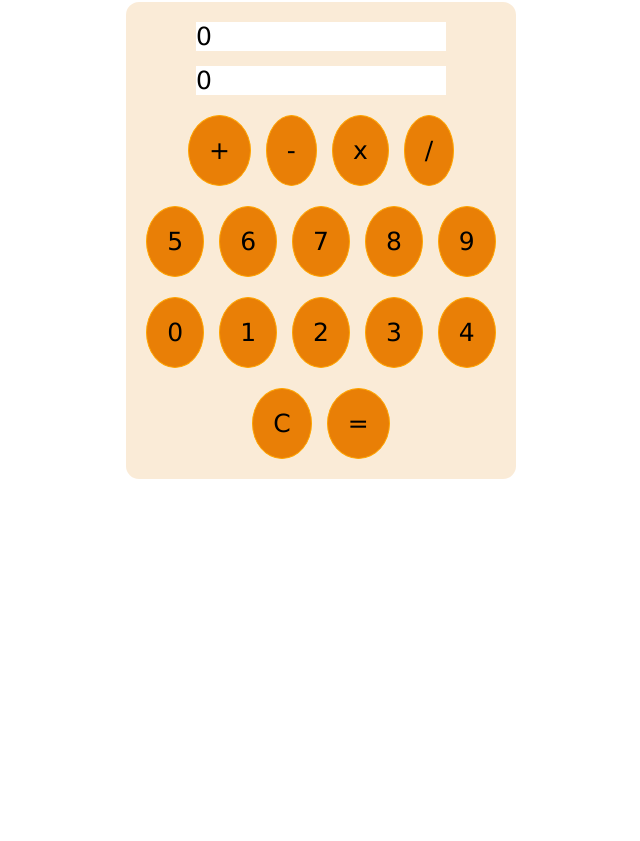
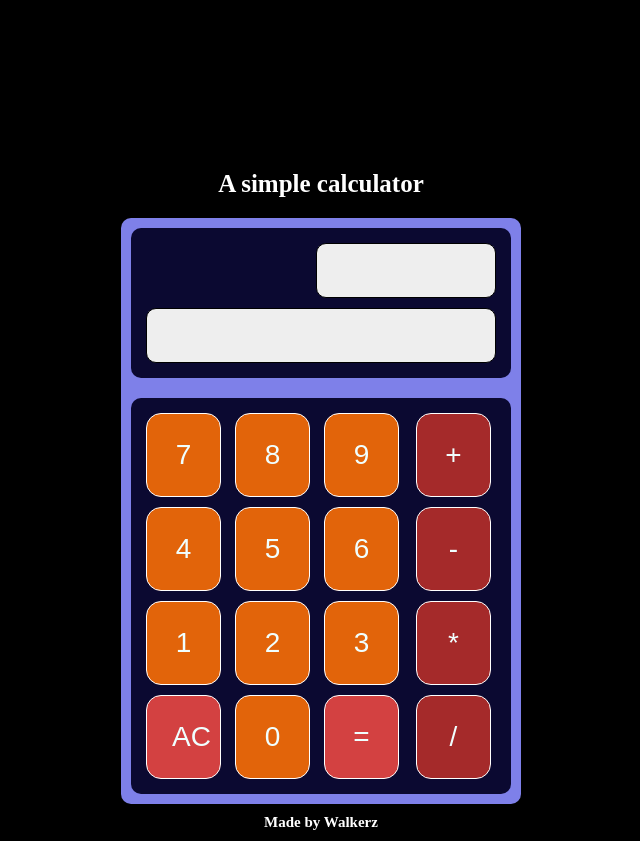
Before and after one commit to NachoCatalan/project-calculadora, a plain HTML site: page index.html in a window 1280 px wide. Shown: the whole page, without its empty margins (319-959 px from the left). Before the commit the page ends 800 px from the top, so only its background shows below. Drawn offline with Linux system fonts and the light colour scheme.

Commit message:
se añade la interfaz visual y se corrigen bugs con la funcion igual

```diff
--- a/css/styles.css
+++ b/css/styles.css
@@ -1,43 +1,112 @@
-* {
-    margin: 0;
-    padding: 0;
-    font-family: Verdana, Geneva, Tahoma, sans-serif;
+*{
+    box-sizing: border-box;
+}
+.titulo{
+    color: white;
+    display: flex;
+    justify-content: center;
+    margin-top: 150px;
+    padding: 20px;
     font-size: 25px;
+    font-weight: bold;
 }
+.copyright{
+    color: white;
+    display: flex;
+    justify-content: center;
+    padding: 10px;
+    font-size: 15px;
+    font-weight: bold;
+}
+
 
 .contenedor{
     display: flex;
+    width: 400px;
+    background-color:rgb(126, 128, 233);
+    margin: 0 auto;
     flex-direction: column;
-    background-color: antiquewhite;
-    flex-wrap: wrap;
-    align-items: center;
-    width: max-content;
-    padding: 20px;
-    border-radius: 15px;
-    border: 2px solid white;
-    margin: 0 auto;
-    gap: 20px;
+    border-radius: 10px;
 }
 
-.btn, input{
-    padding: 20px;
-    border-radius: 50%;
-    border: 1px solid orange;
-    background-color: rgb(233, 127, 6);
+body{
+    background-color: black;
+    padding: 0;
+    margin: 0;
 }
 
-.contenedor div{
+.contenedor-resultados{
+    flex: 1;
     display: flex;
-    gap: 15px;
+    flex-direction: column;
+    background-color:rgb(11, 9, 49);
+    border-radius: 10px;
+    padding: 10px;
 }
 
-.resultados > div{
-    background-color: white;
+.botones{
+    border-radius: 10px;
+    flex:4;
+    background-color:rgb(11, 9, 49);
+    padding: 10px;
 }
 
-.resultados {
+.contenedor-resultados, .botones{
+    display: flex;
+    margin: 10px;
+}
+.resultado, .ecuacion{
+    flex: 1;
+    margin: 5px;
+    background-color:rgb(238, 238, 238);
+    min-height: 55px;
+}
+
+.ecuacion{
+    min-width: 50%;
+    align-self: end;
+    font-size: 20px;
+    max-width: fit-content;
+}
+.resultado{
+    font-size: 40px;
+    box-sizing: border-box;
+}
+.resultado, .ecuacion{
+    text-align: end;
+    border: 1px solid black;
+    border-radius: 10px;
+}
+
+.btn-numeros{
+    display: flex;
     flex-direction: column;
-    width: 250px;
-    gap: 10px;
+    flex:3;
+}
 
+.btn{
+    padding: 25px;
+    font-size: 28px;
+    margin: 5px;
+    background-color: rgb(226, 100, 10);
+    color: azure;
+    border-radius: 15px;
+    width: 75px;
+    box-sizing: border-box;
+    border: 1px solid white;
 }
+.fila{
+    flex: 1;
+}
+
+.btn-operadores{
+    flex: 1;
+}
+
+.operador{
+    background-color: brown;
+}
+
+.reset,.operadorIgual{
+    background-color:rgb(211, 65, 65);
+}
--- a/index.html
+++ b/index.html
@@ -8,35 +8,43 @@
     <title>Projecto: Calculadora</title>
 </head>
 <body>
+    <div class="titulo">A simple calculator</div>
     <div class="contenedor">
-        <div class="resultados">
-            <div class="operacion">0</div>
-            <div class="resultado">0</div>
+        <div class="contenedor-resultados">
+            <div class="ecuacion"></div>
+            <div class="resultado"></div>
         </div>
-        <div class="operadores">
-            <button class="btn operador" value="+"type="button">+</button>
-            <button class="btn operador" value="-"type="button">-</button>
-            <button class="btn operador" value="*"type="button">x</button>
-            <button class="btn operador" value="/"type="button">/</button>
-        </div>
-        <div class="numeros">
-            <button class="btn num" type="button">5</button>
-            <button class="btn num" type="button">6</button>
+        <div class="botones">
+            <div class="btn-numeros">
+                <div class="fila">
                     <button class="btn num" type="button">7</button>
                     <button class="btn num" type="button">8</button>
                     <button class="btn num" type="button">9</button>
                 </div>
-        <div class="numeros">
-            <button class="btn num" type="button">0</button>
+                <div class="fila">
+                    <button class="btn num" type="button">4</button>
+                    <button class="btn num" type="button">5</button>
+                    <button class="btn num" type="button">6</button>
+                </div>
+                <div class="fila">
                     <button class="btn num" type="button">1</button>
                     <button class="btn num" type="button">2</button>
                     <button class="btn num" type="button">3</button>
-            <button class="btn num" type="button">4</button>
                 </div>
-        <div class="operadores">
-            <input type="reset" value="C">
-            <button class="btn operadorIgual" type="button">=</button>
+                <div class="fila">
+                    <button class="btn reset" type="button">AC</button>
+                    <button class="btn num" type="button">0</button>
+                    <button class="btn operadorIgual">=</button>
                 </div>
             </div>
+            <div class="btn-operadores">
+                <button class="btn operador" value="+"type="button">+</button>
+                <button class="btn operador" value="-"type="button">-</button>
+                <button class="btn operador" value="*"type="button">*</button>
+                <button class="btn operador" value="/"type="button">/</button>
+            </div>
+        </div>
+    </div>
+    <div class="copyright">Made by Walkerz</div>
 </body>
 </html>
--- a/js/script.js
+++ b/js/script.js
@@ -15,62 +15,62 @@ function division (a,b){
 }
 
 function operar(operador, num1, num2){
+    num1 = +num1;
+    num2 = +num2;
     if (operador == "+") {
         return suma(num1,num2)
     } else if (operador == "-"){
         return resta(num1, num2)
-    } else if (operador == "x"){
+    } else if (operador == "*"){
         return multiplicacion(num1, num2)
     } else if (operador == "/"){
         return division(num1, num2)
     };
 }
 
-const operaciones = "-+x/";
+const operaciones = "-+*/";
 
 const btnIgual = document.querySelector(".operadorIgual");
 btnIgual.addEventListener("click", () => {
     const resultado = document.querySelector(".resultado");
-    const operacion = document.querySelector(".operacion");
-    const stringValidador = operacion.textContent.split("")
+    const ecuacion = document.querySelector(".ecuacion");
+    const stringValidador = ecuacion.textContent.split("")
                                      .filter((letra) => operaciones
                                      .includes(letra))
                                      .join("");
     if (stringValidador != "") {
         // Esta condicion evalua que cuando no haya ningun valor en resultado y operacion, el contenido de operacion sea 0
-        if (resultado.textContent === "" && operacion.textContent === "") {
+        if (resultado.textContent === "" && ecuacion.textContent === "") {
             resultado.textContent = 0;
-        } else if (operacion.textContent != "" && resultado.textContent == ""){
-            operacion.textContent += 0;
+        } else if (ecuacion.textContent != "" && resultado.textContent == ""){
+            resultado.textContent = 0;
         }
-        const arrayProv = operacion.textContent.split(" ");
-        if (arrayProv.length == 2) {
-            operacion.textContent = operar(arrayProv[1], arrayProv[0], arrayProv[2]);
+        const arrayProv = ecuacion.textContent.split(" ");
+        for(let index = 0; index < arrayProv.length; index++){
+            if (arrayProv[index] == "") {
+                arrayProv.splice(index,1);
+            }
         }
-        operacion.textContent += resultado.textContent;
-        const arrayOperadores = operacion.textContent.split(" ").map((valor) => {
+        if (arrayProv.length == 3) {
+            ecuacion.textContent = `${operar(arrayProv[1], arrayProv[0], arrayProv[2])} ${arrayProv[1]} `;
+        }
+        ecuacion.textContent += resultado.textContent;
+        const arrayOperadores = ecuacion.textContent.split(" ").map((valor) => {
             if (valor == "") {
                 valor = "0";
             }
             return valor;
         });
-        resultado.textContent = operar(arrayOperadores[1], +arrayOperadores[0], +arrayOperadores[2]);
+        resultado.textContent = operar(arrayOperadores[1], arrayOperadores[0], arrayOperadores[2]);
     }
 });
 
-// 1 + (operacion)
-//     (resultado)
-
-// 1 + 0 (operacion)
-// 1     (resultado)
-
-
-const btnLimpiar = document.querySelector("input");
+const btnLimpiar = document.querySelector(".reset");
 btnLimpiar.addEventListener("click", () => {
     const resultado = document.querySelector(".resultado");
-    const operacion = document.querySelector(".operacion");
+    const ecuacion = document.querySelector(".ecuacion");
     resultado.textContent = "";
-    operacion.textContent = "";
+    ecuacion.textContent = "";
     contSuma = false;
 });
 
@@ -100,12 +100,12 @@ for (let index = 0; index < arrayOperadores.length; index++) {
     const btnOperador = arrayOperadores[index];
     btnOperador.addEventListener("click", () => {
         const resultado = document.querySelector(".resultado");
-        const operacion = document.querySelector(".operacion");
+        const ecuacion = document.querySelector(".ecuacion");
         if (contOperador == false){
-            operacion.textContent += `${resultado.textContent} ${btnOperador.textContent} `;
+            ecuacion.textContent += `${resultado.textContent} ${btnOperador.textContent} `;
             contOperador = true;
         } else {
-            operacion.textContent = `${resultado.textContent} ${btnOperador.textContent} `;
+            ecuacion.textContent = `${resultado.textContent} ${btnOperador.textContent} `;
         }
         resultado.textContent = "";
     });
```
Lines whose indentation alone changed are shown as unchanged.
